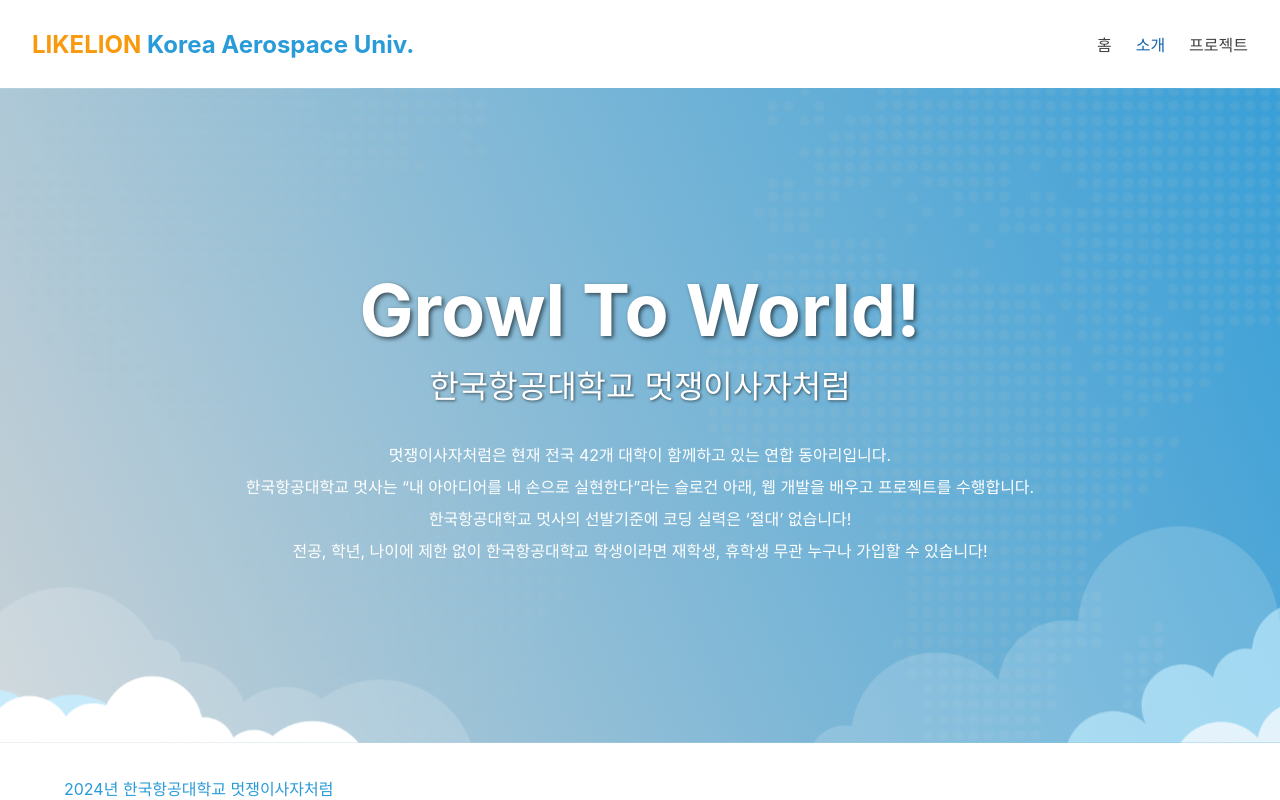
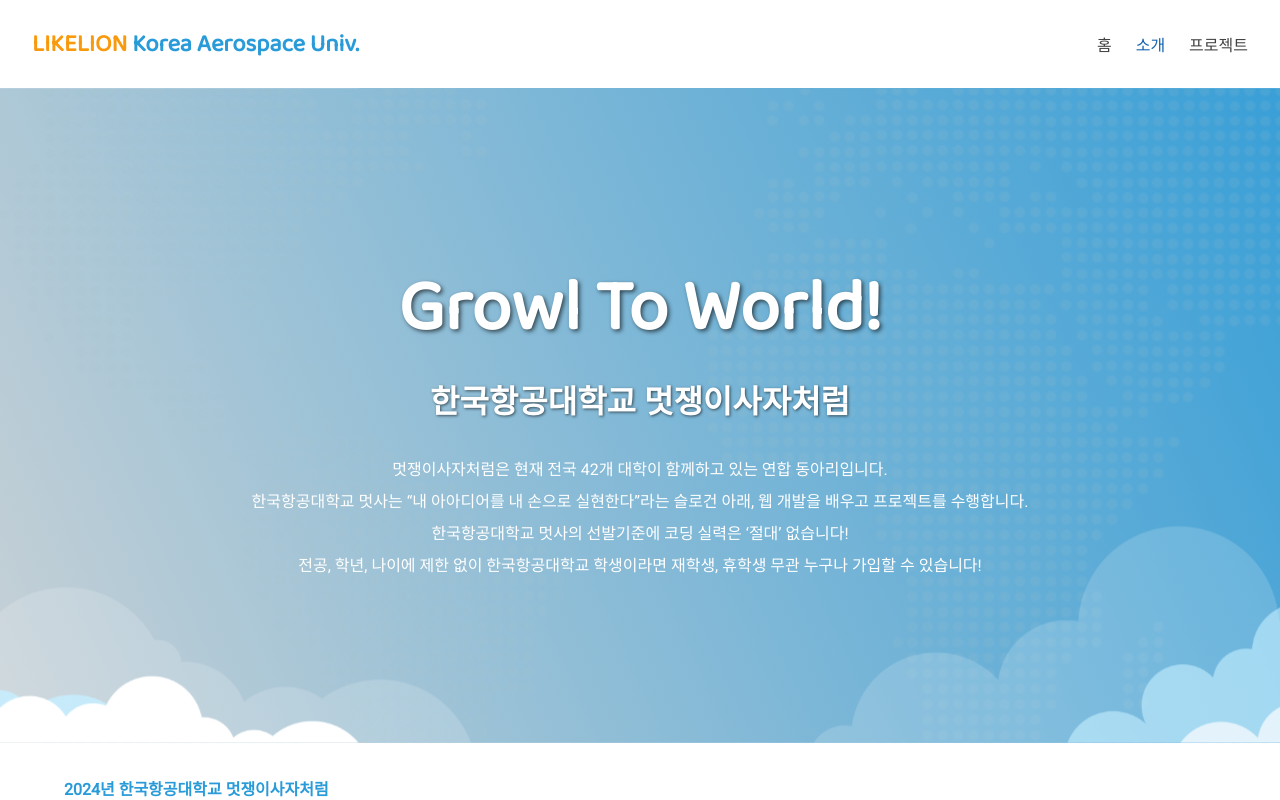
Before and after one commit to mcy0325/KauLikeLion, a React (Create React App) app in the folder likelionweb/: page /about in a window 1280 px wide. Shown: the top 800 px of the page. Built offline with nearby package versions, Linux system fonts and the light colour scheme.

Commit message:
250113 edit fonts

```diff
--- a/likelionweb/src/components/MainBanner/MainBanner.css
+++ b/likelionweb/src/components/MainBanner/MainBanner.css
@@ -12,12 +12,14 @@
 
 .banner-title {
   font-size: 4.5rem;
+  font-family: "BalooBhai2";
   font-weight: bold;
   margin-bottom: 0.5rem;
   text-shadow: 2px 2px 4px rgba(0, 0, 0, 0.6);
 }
 
 .banner-subtitle {
+  font-weight: bold;
   font-size: 2rem;
   margin-bottom: 2rem;
   text-shadow: 1px 1px 3px rgba(0, 0, 0, 0.6);
--- a/likelionweb/src/components/ManagementSection/ManagementSection.css
+++ b/likelionweb/src/components/ManagementSection/ManagementSection.css
@@ -1,3 +1,17 @@
+@font-face {
+  font-family: "Roboto";
+  src: url("../../fonts/Roboto-Regular.ttf") format("truetype");
+}
+
+@font-face {
+  font-family: "BalooBhai2";
+  src: url("../../fonts/BalooBhai2-Regular.ttf") format("truetype");
+}
+
+body {
+  font-family: "Roboto", sans-serif;
+}
+
 .management-section {
   text-align: center;
   padding: 2rem 0;
@@ -9,6 +23,7 @@
 }
 
 .management-intro {
+  font-weight: bold;
   font-size: 1rem;
   color: #299bd8;
   margin-bottom: 1rem;
--- a/likelionweb/src/components/Navbar/Navbar.css
+++ b/likelionweb/src/components/Navbar/Navbar.css
@@ -9,12 +9,15 @@
 
 .logo {
   font-size: 1.5rem;
+  font-family: "BalooBhai2";
   font-weight: bold;
   color: #f99a0e;
   text-decoration: none;
 }
 
 .logo .highlight {
+  font-family: "BalooBhai2";
+  font-weight: bold;
   color: #299bd8;
 }
 
--- a/likelionweb/src/components/ProjectCard/ProjectCard.css
+++ b/likelionweb/src/components/ProjectCard/ProjectCard.css
@@ -45,6 +45,7 @@
 }
 
 .project-card .batch .batch-number {
+  font-family: "BalooBhai2";
   font-size: 1.5rem;
   font-weight: bold;
   line-height: 1.2;
--- a/likelionweb/src/components/ProjectsSection/ProjectsSection.css
+++ b/likelionweb/src/components/ProjectsSection/ProjectsSection.css
@@ -10,6 +10,7 @@
 
 .projects-header .projects-intro {
   font-size: 1rem;
+  font-weight: bold;
   margin-bottom: 1rem;
   color: #299bd8;
 }
--- a/likelionweb/src/components/RecruitmentSection/RecruitmentSection.css
+++ b/likelionweb/src/components/RecruitmentSection/RecruitmentSection.css
@@ -28,6 +28,7 @@
 }
 
 .recruitment-header .period {
+  font-weight: bold;
   font-size: 1rem;
   color: #299bd8;
 }
```
Also changed, not shown: likelionweb/src/fonts/BalooBhai2-Regular.ttf (added), likelionweb/src/fonts/Roboto-Regular.ttf (added).
